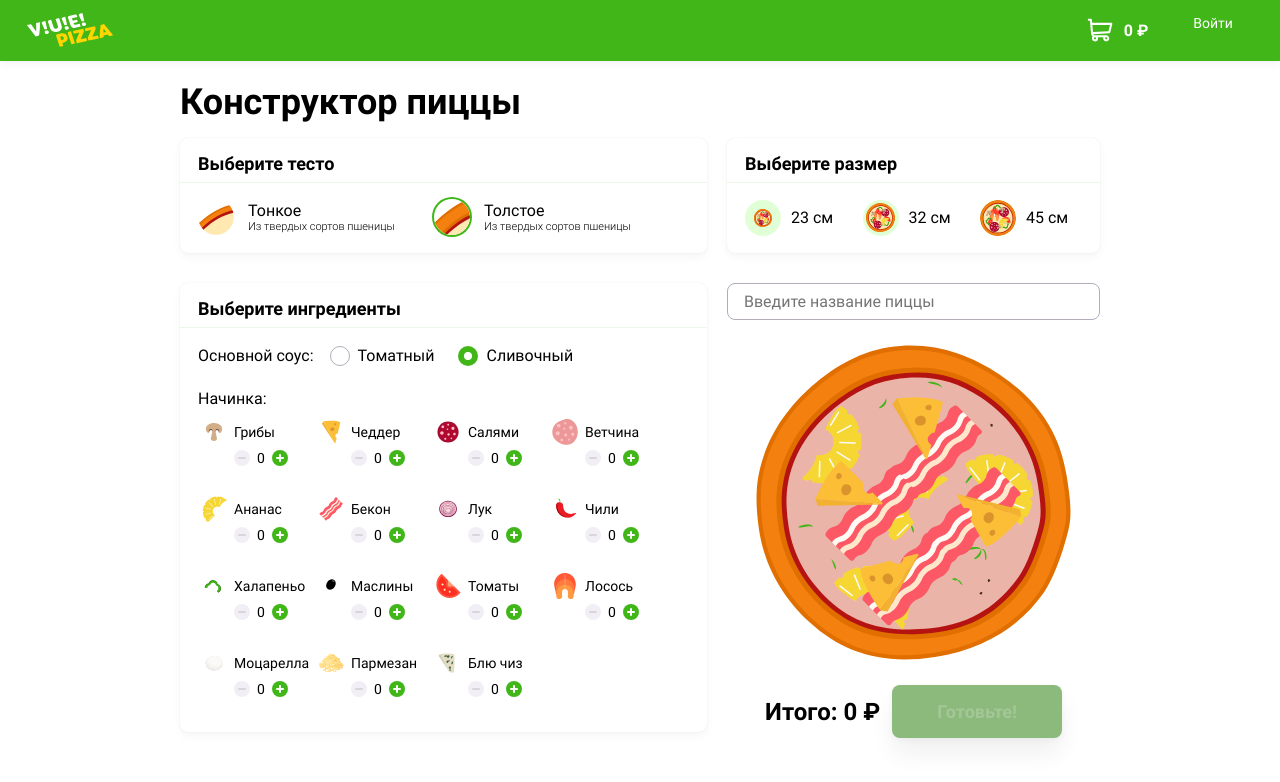
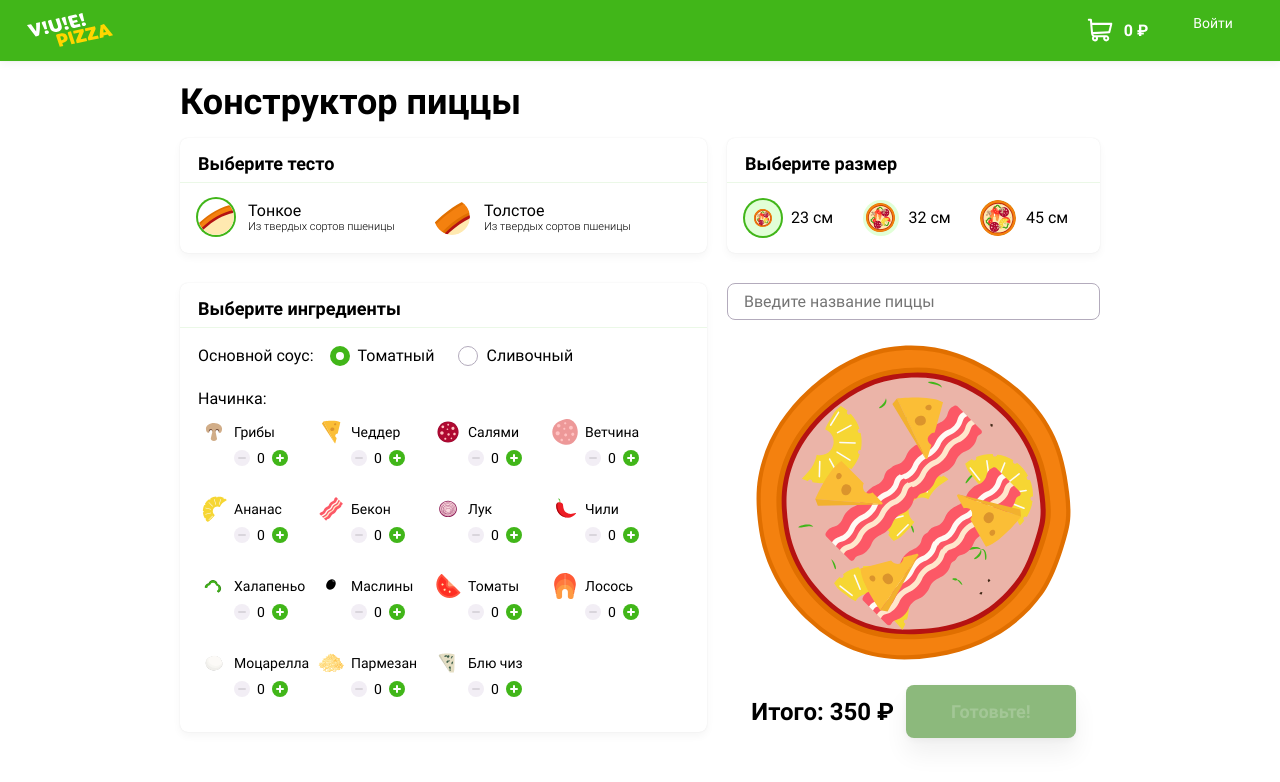
Before and after one commit to htmlacademy-vue/81675-pizza-1, a Vue app in the folder src/frontend/: page / in a window 1280 px wide. Shown: the top 782 px of the page. Built offline with nearby package versions, Linux system fonts and the light colour scheme.

Commit message:
Расчет цены для теста, соуса и размера

```diff
--- a/src/frontend/src/modules/builder/components/BuilderDoughSelector.vue
+++ b/src/frontend/src/modules/builder/components/BuilderDoughSelector.vue
@@ -15,7 +15,8 @@
             name="dough"
             :value="item.value"
             class="visually-hidden"
-            checked
+            :checked="item.id === selectedDough.id"
+            @change="$emit('change', item)"
           />
           <b>{{ item.name }}</b>
           <span>{{ item.description }}</span>
@@ -33,6 +34,10 @@ export default {
       type: Array,
       required: true,
     },
+    selectedDough: {
+      type: Object,
+      required: true,
+    },
   },
 };
 </script>
--- a/src/frontend/src/modules/builder/components/BuilderIngredientsSelector.vue
+++ b/src/frontend/src/modules/builder/components/BuilderIngredientsSelector.vue
@@ -12,7 +12,13 @@
             v-for="sauce in sauces"
             :key="sauce.id"
           >
-            <input type="radio" name="sauce" :value="sauce.value" checked />
+            <input
+              type="radio"
+              name="sauce"
+              :value="sauce.value"
+              :checked="sauce.id === selectedSauce.id"
+              @change="$emit('sauceChange', sauce)"
+            />
             <span>{{ sauce.name }}</span>
           </label>
         </div>
@@ -47,6 +53,10 @@ export default {
       type: Array,
       required: true,
     },
+    selectedSauce: {
+      type: Object,
+      required: true,
+    },
   },
 };
 </script>
--- a/src/frontend/src/modules/builder/components/BuilderPizzaView.vue
+++ b/src/frontend/src/modules/builder/components/BuilderPizzaView.vue
@@ -20,7 +20,7 @@
     </div>
 
     <div class="content__result">
-      <p>Итого: 0 ₽</p>
+      <p>Итого: {{ totalPrice }} ₽</p>
       <button type="button" class="button" disabled>Готовьте!</button>
     </div>
   </div>
@@ -29,5 +29,11 @@
 <script>
 export default {
   name: "BuilderPizzaView",
+  props: {
+    totalPrice: {
+      type: Number,
+      required: true,
+    },
+  },
 };
 </script>
--- a/src/frontend/src/modules/builder/components/BuilderSizeSelector.vue
+++ b/src/frontend/src/modules/builder/components/BuilderSizeSelector.vue
@@ -15,6 +15,8 @@
             name="diameter"
             :value="size.value"
             class="visually-hidden"
+            :checked="size.id === selectedSize.id"
+            @change="$emit('change', size)"
           />
           <span>{{ size.name }}</span>
         </label>
@@ -31,6 +33,10 @@ export default {
       type: Array,
       required: true,
     },
+    selectedSize: {
+      type: Object,
+      required: true,
+    },
   },
 };
 </script>
--- a/src/frontend/src/views/Index.vue
+++ b/src/frontend/src/views/Index.vue
@@ -5,16 +5,26 @@
         <div class="content__wrapper">
           <h1 class="title title--big">Конструктор пиццы</h1>
 
-          <BuilderDoughSelector :dough="dough" />
+          <BuilderDoughSelector
+            :dough="dough"
+            :selected-dough="selectedDough"
+            @change="onDoughChange"
+          />
 
-          <BuilderSizeSelector :sizes="sizes" />
+          <BuilderSizeSelector
+            :sizes="sizes"
+            :selected-size="selectedSize"
+            @change="onSizeChange"
+          />
 
           <BuilderIngredientsSelector
             :ingredients="ingredients"
             :sauces="sauces"
+            :selected-sauce="selectedSauce"
+            @sauceChange="onSauceChange"
           />
 
-          <BuilderPizzaView />
+          <BuilderPizzaView :total-price="totalPrice" />
         </div>
       </form>
     </main>
@@ -39,12 +49,38 @@ export default {
     BuilderDoughSelector,
   },
   data() {
+    const dough = pizzaData.dough;
+    const sizes = pizzaData.sizes;
+    const sauces = pizzaData.sauces;
     return {
-      dough: pizzaData.dough,
-      sizes: pizzaData.sizes,
+      dough,
+      sizes,
       ingredients: pizzaData.ingredients,
-      sauces: pizzaData.sauces,
+      sauces,
+
+      selectedDough: dough[0],
+      selectedSize: sizes[0],
+      selectedSauce: sauces[0],
     };
+  },
+  computed: {
+    totalPrice() {
+      return (
+        this.selectedSize.multiplier *
+        (this.selectedDough.price + this.selectedSauce.price)
+      );
+    },
+  },
+  methods: {
+    onDoughChange(doughItem) {
+      this.selectedDough = doughItem;
+    },
+    onSizeChange(size) {
+      this.selectedSize = size;
+    },
+    onSauceChange(sauce) {
+      this.selectedSauce = sauce;
+    },
   },
 };
 </script>
```
